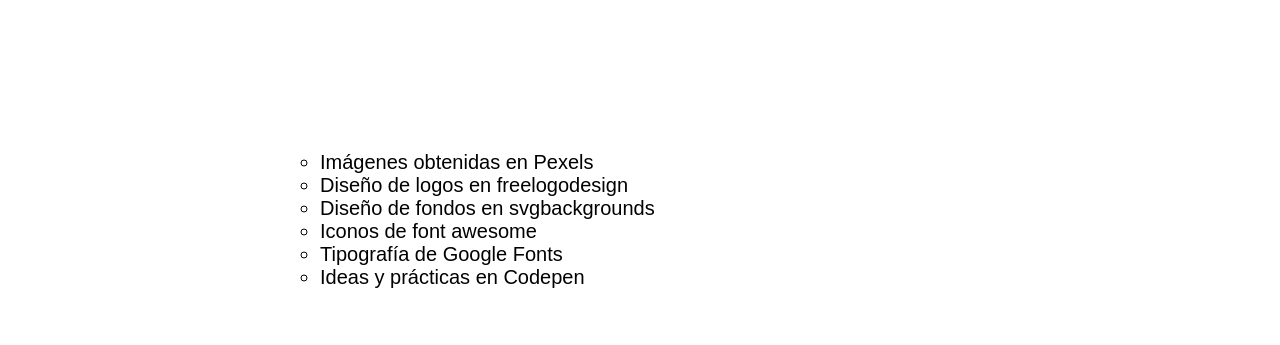
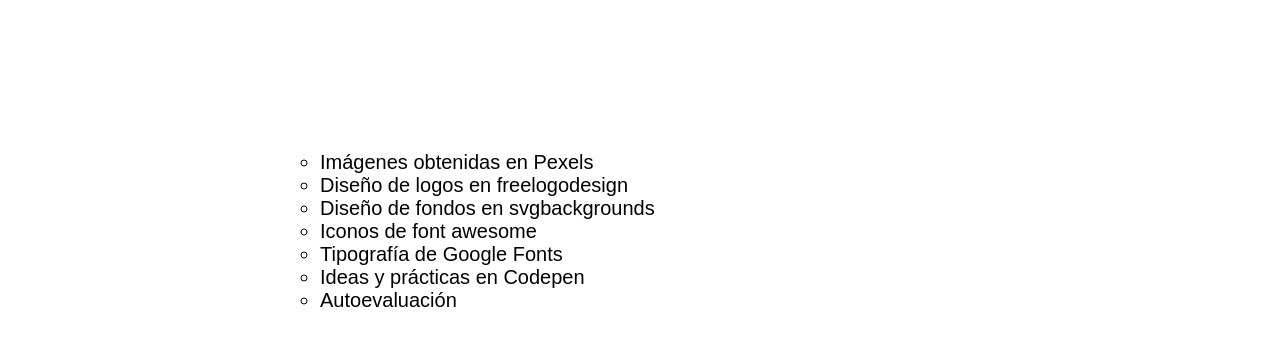
Before and after one commit to Kikelv/kikelv.github.io, a plain HTML site: page recursos.html in a window 1280 px wide. Shown: the part 105-450 px from the top of the page. Drawn offline with Linux system fonts and the light colour scheme; a web font is replaced by a local one.

```diff
--- a/recursos.html
+++ b/recursos.html
@@ -46,6 +46,7 @@
         <li style="list-style: circle;"><a href="https://fontawesome.com/" target="_blank">Iconos de font awesome</a></li>
         <li style="list-style: circle;"><a href="https://fonts.google.com/" target="_blank">Tipografía de Google Fonts</a></li>
         <li style="list-style: circle;"><a href="https://codepen.io/" target="_blank">Ideas y prácticas en Codepen</a></li>
+        <li style="list-style: circle;"><a href="https://docs.google.com/document/d/1iwpepmKrlKjPOev3Y5CwqyKnP9GGsQ4q/edit" target="_blank">Autoevaluación</a></li>
     </ul>
 </body>
 
```
Also changed, not shown: animales.html (+1 -1 lines), blog.html (+2 -0 lines), contacto.html (+1 -1 lines), departamentos.html (+2 -2 lines), index.html (+5 -2 lines), koala.html (+1 -0 lines), lareserva.html (+1 -3 lines).
